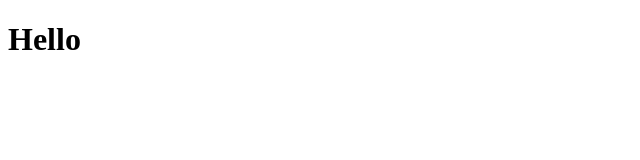
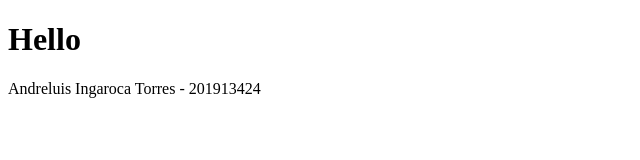
Before and after one commit to upc-is/ihc-front, a plain HTML site: page introHtmlCss/siguiente.html in a window 1280 px wide. Shown: the whole page, without its empty margins (0-640 px from the left). Drawn offline with Linux system fonts and the light colour scheme.

Commit message:
Changed by Andreluis Ingaroca

```diff
--- a/introHtmlCss/siguiente.html
+++ b/introHtmlCss/siguiente.html
@@ -6,5 +6,6 @@
 </head>
 <body>
     <h1>Hello</h1>
+    <p>Andreluis Ingaroca Torres - 201913424</p>
 </body>
 </html>
```
